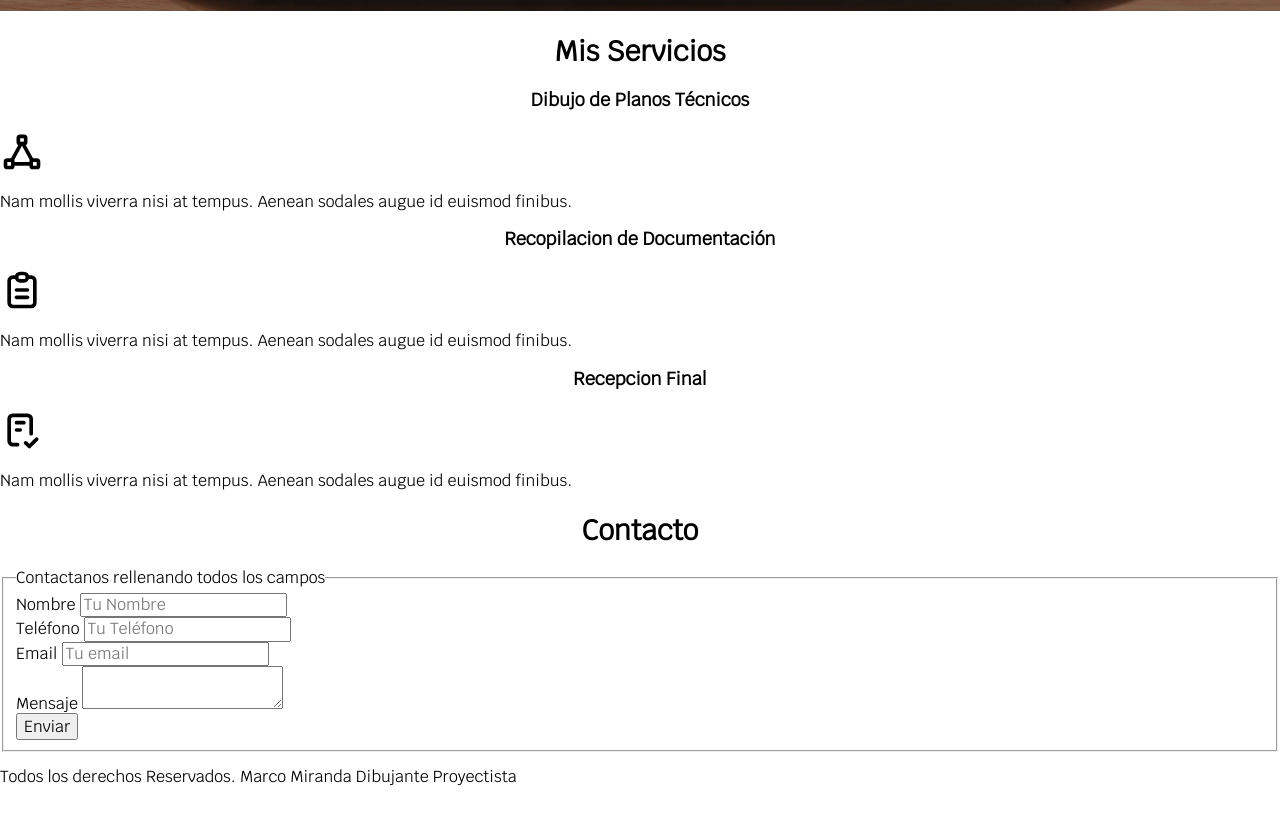
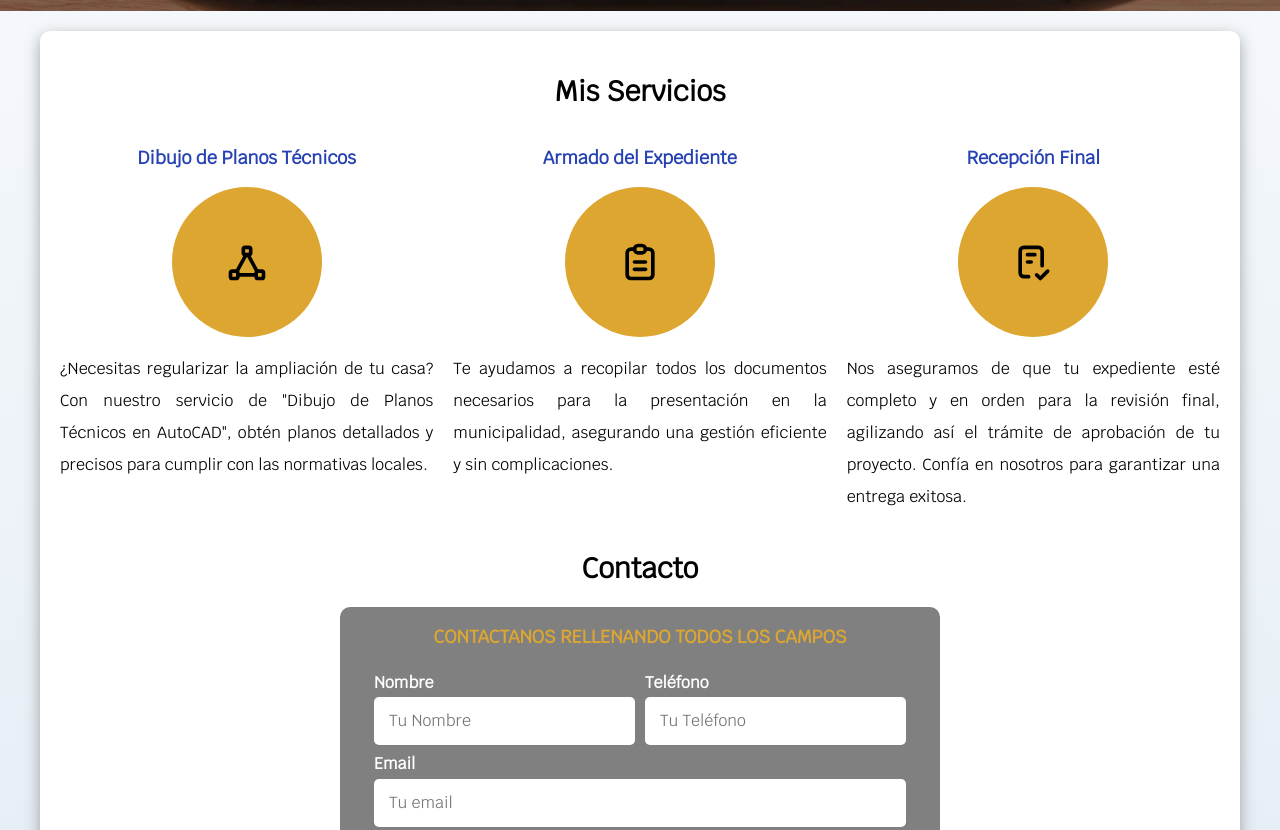
Before and after one commit to Lmiranda02/Proyecto-Web-1, a plain HTML site: page index.html in a window 1280 px wide. Shown: the part 620-1450 px from the top of the page. Before the commit the page ends 1423 px from the top, so only its background shows below. Drawn offline with Linux system fonts and the light colour scheme.

Commit message:
Estilos contacto y detalles finales

```diff
--- a/css/styles.css
+++ b/css/styles.css
@@ -1,14 +1,17 @@
 :root {
     --blanco: #ffffff;
     --oscuro: #000000;
-    --primario: #ECD444;
+    --primario: #dda630;
     --secundario: #2541B2;
     --gris: #808080;
+    --grisClaro: #dfe9f3;
 }
 
+/* Globales */
 html {
     font-size: 62.5%;
-    box-sizing: border-box;
+    box-sizing: border-box; /* hack para box model*/
+    scroll-snap-type: y mandatory;
 }
 
 *, *:before, a:after {
@@ -18,8 +21,10 @@ html {
 body {
     font-size: 16px;
     font-family: "Krub", sans-serif;
+    background-image: linear-gradient(to top, var(--grisClaro) 0%, var(--blanco) 100%) ;
 }
 
+/* Tipografias */
 h1 {
     font-size: 3.8rem;
 }
@@ -34,10 +39,6 @@ h3 {
 
 h1,h2,h3 {
     text-align: center;
-}
-
-.titulo span {
-    font-size: 2rem;
 }
 
 .contenedor {
@@ -57,6 +58,7 @@ h1,h2,h3 {
     border-radius: .5rem;
     width: 90%;
     text-align: center;
+    border: none;
 
 }
 
@@ -66,6 +68,25 @@ h1,h2,h3 {
     }
 }
 
+.boton:hover {
+    cursor:pointer;
+}
+
+.sombra {
+    -webkit-box-shadow: 0px 5px 15px 0px rgba(84,84,84,0.5);
+    -moz-box-shadow: 0px 5px 15px 0px rgba(84,84,84,0.5);
+    box-shadow: 0px 5px 15px 0px rgba(84,84,84,0.5);
+    background-color: var(--blanco);
+    padding: 2rem;
+    border-radius: 1rem;
+}
+
+/* Titulos */
+.titulo span {
+    font-size: 2rem;
+}
+
+/* Navegacion principal */
 .nav-bg {
     background-color: var(--secundario);
 }
@@ -99,12 +120,14 @@ solo si se cumple la condicion indicada en el parametro */
     color: var(--oscuro);
 }
 
+/*Imagen de fondo*/
 .hero {
     background-image: url(../img/hero.jpg);
     background-repeat: no-repeat;
     background-size: cover;
     height: 450px;
     position: relative;
+    margin-bottom: 2rem;
 }
 
 .contenido-hero {
@@ -124,3 +147,125 @@ solo si se cumple la condicion indicada en el parametro */
 .contenido-hero p {
     color: var(--blanco);
 }
+
+
+.servicios,
+.navegacion-principal,
+.formulario {
+    scroll-snap-align: center;
+    scroll-snap-stop: always;
+}
+/*Servicios*/
+@media (min-width: 768px) {
+    .servicios {
+        display: grid;
+        grid-template-columns: repeat(3, 1fr);
+        column-gap: 2rem;
+    }
+}
+
+.servicio {
+    display: flex;
+    flex-direction: column;
+    align-items: center;
+
+}
+
+.servicio p {
+    line-height: 2;
+    text-align: justify;
+}
+
+.servicio h3 {
+    color: var(--secundario);
+    font-weight: 700;
+
+}
+
+.servicio .iconos {
+    height: 15rem;
+    width: 15rem;
+    background-color: var(--primario);
+    border-radius: 50%;
+    display: flex;
+    justify-content: space-evenly;
+    align-items: center;
+}
+
+/*Contacto*/
+
+.formulario {
+    background-color: var(--gris);
+    width: min(60rem, 100%);
+    margin: 0 auto;
+    padding: 2rem;
+    border-radius: 1rem;
+}
+
+.formulario fieldset {
+    border: none;
+}
+
+.formulario legend {
+    text-align: center;
+    font-size: 1.8rem;
+    text-transform: uppercase;
+    font-weight: 700;
+    margin-bottom: 2rem;
+    color: var(--primario);
+
+}
+
+@media (min-width: 768px) {
+    .contenedor-campos {
+        display: grid;
+        grid-template-columns: repeat(2, 1fr);
+        grid-template-rows: auto auto 20rem;
+        column-gap: 1rem;
+
+    }
+    .campo:nth-child(3),
+    .campo:nth-child(4) {
+        grid-column: 1/3;
+    }
+
+}
+.campo {
+    margin-bottom: 1rem;
+}
+
+.campo label {
+    color: var(--blanco);
+    font-weight: bold;
+    margin-bottom: .5rem;
+    display: block;
+}
+
+.campo textarea {
+    height: 20rem;
+
+}
+.input-text {
+    width: 100%;
+    border: none;
+    padding: 1.5rem;
+    border-radius: .5rem;
+}
+
+.enviar .boton {
+    width: 100%;
+}
+
+/*Footer*/
+
+.footer {
+    text-align: center;
+    margin-top: 3rem;
+    background-color: var(--secundario);
+    padding: 3rem;
+}
+
+.footer p {
+    color: var(--blanco);
+    font-weight: bold;
+}
--- a/index.html
+++ b/index.html
@@ -29,7 +29,7 @@
 
     <section class="hero">
         <div class="contenido-hero">
-            <h2>Planos y Regularizaciones</h2>
+            <h2>MM Planos <br>y<br> Regularizaciones</h2>
             <svg xmlns="http://www.w3.org/2000/svg" class="icon icon-tabler icon-tabler-map-pin" width="88" height="88"
                 viewBox="0 0 24 24" stroke-width="2" stroke="#ffc107" fill="none" stroke-linecap="round"
                 stroke-linejoin="round">
@@ -39,16 +39,18 @@
             </svg>
             <p>Santiago, Chile</p>
             <a class="boton" href="#">Contactar</a>
-        </div>
+        </div> <!-- .contenido-hero-->
     </section>
 
     <!-- Es necesario siempre tener un main para poder enfatizar donde se encuentra el contenido principal-->
-    <main>
+    <main class="contenedor sombra">
         <h2>Mis Servicios</h2>
 
+        <div class="servicios">
         <!-- Siempre que se cree un nuevo nivel de heading, agregar un nuevo section-->
-        <section>
+        <section class="servicio">
             <h3>Dibujo de Planos Técnicos</h3>
+            <div class="iconos">
                 <svg xmlns="http://www.w3.org/2000/svg" class="icon icon-tabler icon-tabler-vector-triangle" width="44"
                     height="44" viewBox="0 0 24 24" stroke-width="2" stroke="#000000" fill="none" stroke-linecap="round"
                     stroke-linejoin="round">
@@ -60,10 +62,12 @@
                     <path d="M17.5 17.1l-5 -9.1" />
                     <path d="M7 19l10 0" />
                 </svg>
-            <p>Nam mollis viverra nisi at tempus. Aenean sodales augue id euismod finibus. </p>
+            </div>
+            <p>¿Necesitas regularizar la ampliación de tu casa? Con nuestro servicio de "Dibujo de Planos Técnicos en AutoCAD", obtén planos detallados y precisos para cumplir con las normativas locales. </p>
         </section>
-        <section>
-            <h3>Recopilacion de Documentación</h3>
+        <section class="servicio">
+            <h3>Armado del Expediente</h3>
+            <div class="iconos">
                 <svg xmlns="http://www.w3.org/2000/svg" class="icon icon-tabler icon-tabler-clipboard-text" width="44"
                     height="44" viewBox="0 0 24 24" stroke-width="2" stroke="#000000" fill="none" stroke-linecap="round"
                     stroke-linejoin="round">
@@ -73,11 +77,13 @@
                     <path d="M9 12h6" />
                     <path d="M9 16h6" />
                 </svg>
-            <p>Nam mollis viverra nisi at tempus. Aenean sodales augue id euismod finibus. </p>
+            </div>
+            <p>Te ayudamos a recopilar todos los documentos necesarios para la presentación en la municipalidad, asegurando una gestión eficiente y sin complicaciones.</p>
         </section>
 
-        <section>
-            <h3>Recepcion Final</h3>
+        <section class="servicio">
+            <h3>Recepción Final</h3>
+            <div class="iconos">
                 <svg xmlns="http://www.w3.org/2000/svg" class="icon icon-tabler icon-tabler-checklist" width="44"
                     height="44" viewBox="0 0 24 24" stroke-width="2" stroke="#000000" fill="none" stroke-linecap="round"
                     stroke-linejoin="round">
@@ -87,44 +93,47 @@
                     <path d="M9 8h4" />
                     <path d="M9 12h2" />
                 </svg>
-            <p>Nam mollis viverra nisi at tempus. Aenean sodales augue id euismod finibus. </p>
+            </div>
+            <p>Nos aseguramos de que tu expediente esté completo y en orden para la revisión final, agilizando así el trámite de aprobación de tu proyecto. Confía en nosotros para garantizar una entrega exitosa.</p>
         </section>
-    </main>
+        </div> <!-- .servicios-->
+
 
     <section>
         <h2>Contacto </h2>
-        <form>
+        <form class="formulario">
             <fieldset>
                 <legend>Contactanos rellenando todos los campos</legend>
-                <div>
+                <div class="contenedor-campos">
+                    <div class="campo">
                         <label>Nombre</label>
-                    <input type="text" placeholder="Tu Nombre">
+                        <input class="input-text" type="text" placeholder="Tu Nombre">
                     </div>
 
-                <div>
+                    <div class="campo">
                         <label>Teléfono</label>
-                    <input type="tel" placeholder="Tu Teléfono">
+                        <input class="input-text" type="tel" placeholder="Tu Teléfono">
                     </div>
 
-                <div>
+                    <div class="campo">
                         <label>Email</label>
-                    <input type="email" placeholder="Tu email">
+                        <input class="input-text" type="email" placeholder="Tu email">
                     </div>
 
-                <div>
+                    <div class="campo">
                         <label>Mensaje</label>
-                    <textarea></textarea>
+                        <textarea class="input-text"></textarea>
                     </div>
-
-                <div>
-                    <input type="submit" value="Enviar">
                 </div>
+                <div class="enviar">
+                    <input class="boton" type="submit" value="Enviar">
+                </div> <!-- Contenedor Campos-->
             </fieldset>
         </form>
     </section>
-
-    <footer>
-        <p>Todos los derechos Reservados. Marco Miranda Dibujante Proyectista</p>
+    </main>
+    <footer class="footer">
+        <p>Todos los derechos Reservados. <br> MM Planos y Regularizaciones.</p>
     </footer>
 </body>
 
```
Lines whose indentation alone changed are shown as unchanged.
